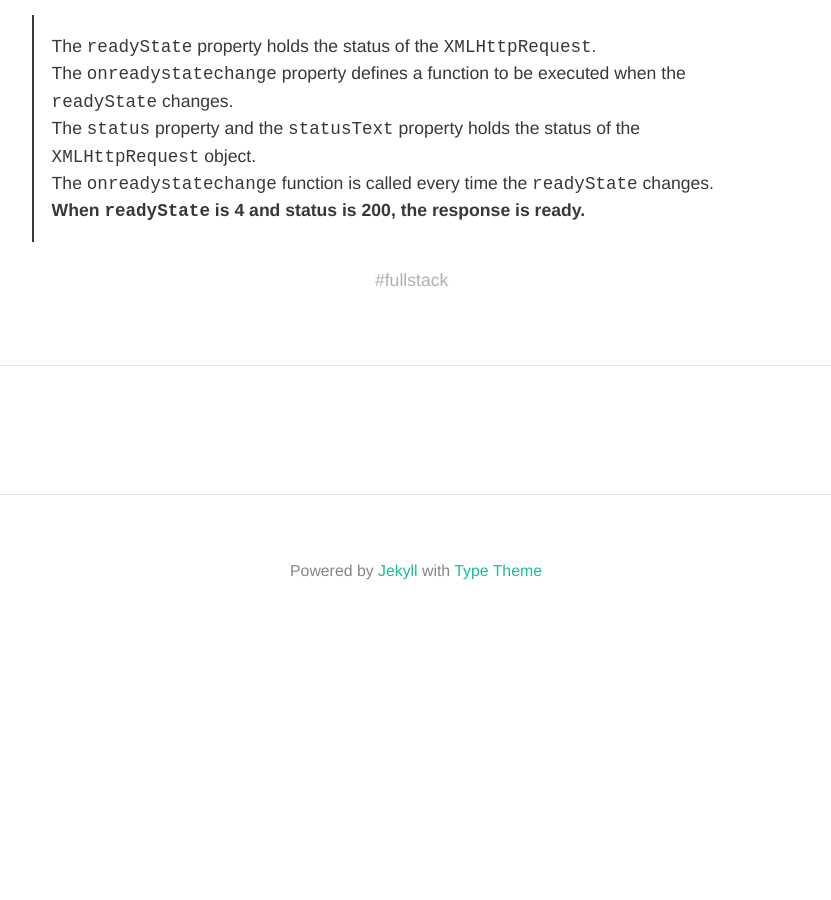
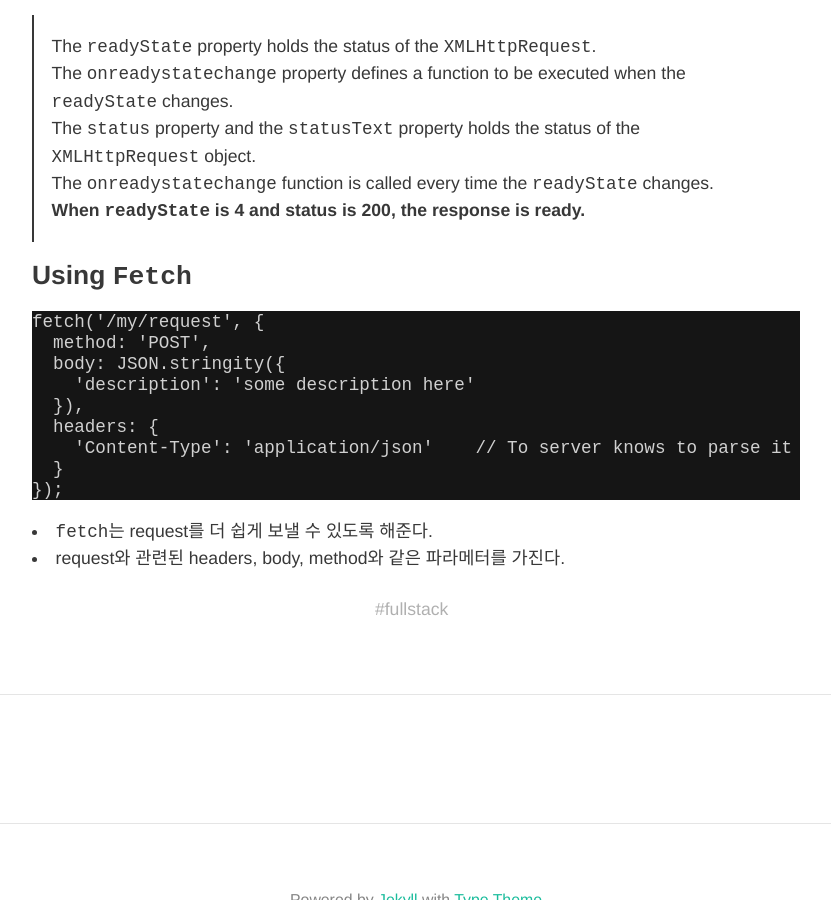
Before and after one commit to HyunlangBan/hyunlangban.github.io, a Jekyll site: the page built from _posts/2020-02-12-fullstack-using-ajax.md, in a window 1280 px wide and 900 px high, scrolled down 1563 px. Shown: the whole window, without its empty margins (224-1055 px from the left). Built offline with Jekyll 4.4.1, drawn with Linux system fonts in a browser that asks for light colours; nearby versions of some CDN libraries; comment, search, counter and statistics services are not loaded; before the commit the page ends 2210 px from its top, so only the background shows below that.

Commit message:
Update 2020-02-12-fullstack-using-ajax.md

````diff
--- a/_posts/2020-02-12-fullstack-using-ajax.md
+++ b/_posts/2020-02-12-fullstack-using-ajax.md
@@ -54,3 +54,19 @@ xhttp.onreadystagechange = function() {
 >The `status` property and the `statusText` property holds the status of the `XMLHttpRequest` object. <br>
 >The `onreadystatechange` function is called every time the `readyState` changes. <br>
 >**When `readyState` is 4 and status is 200, the response is ready.**
+
+
+### Using `Fetch`
+```
+fetch('/my/request', {
+  method: 'POST',
+  body: JSON.stringity({
+    'description': 'some description here'
+  }),
+  headers: {
+    'Content-Type': 'application/json'    // To server knows to parse it as JSON
+  }
+});
+```
+- `fetch`는 request를 더 쉽게 보낼 수 있도록 해준다.
+- request와 관련된 headers, body, method와 같은 파라메터를 가진다.
````
